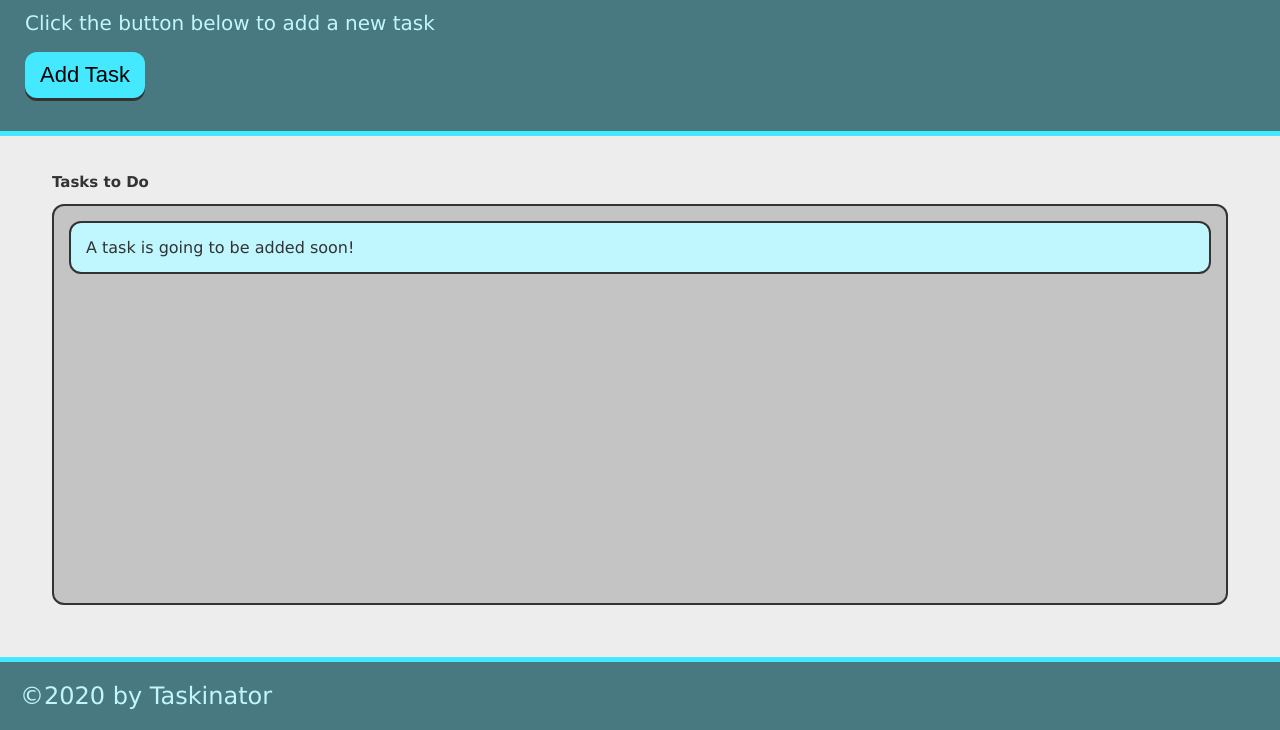
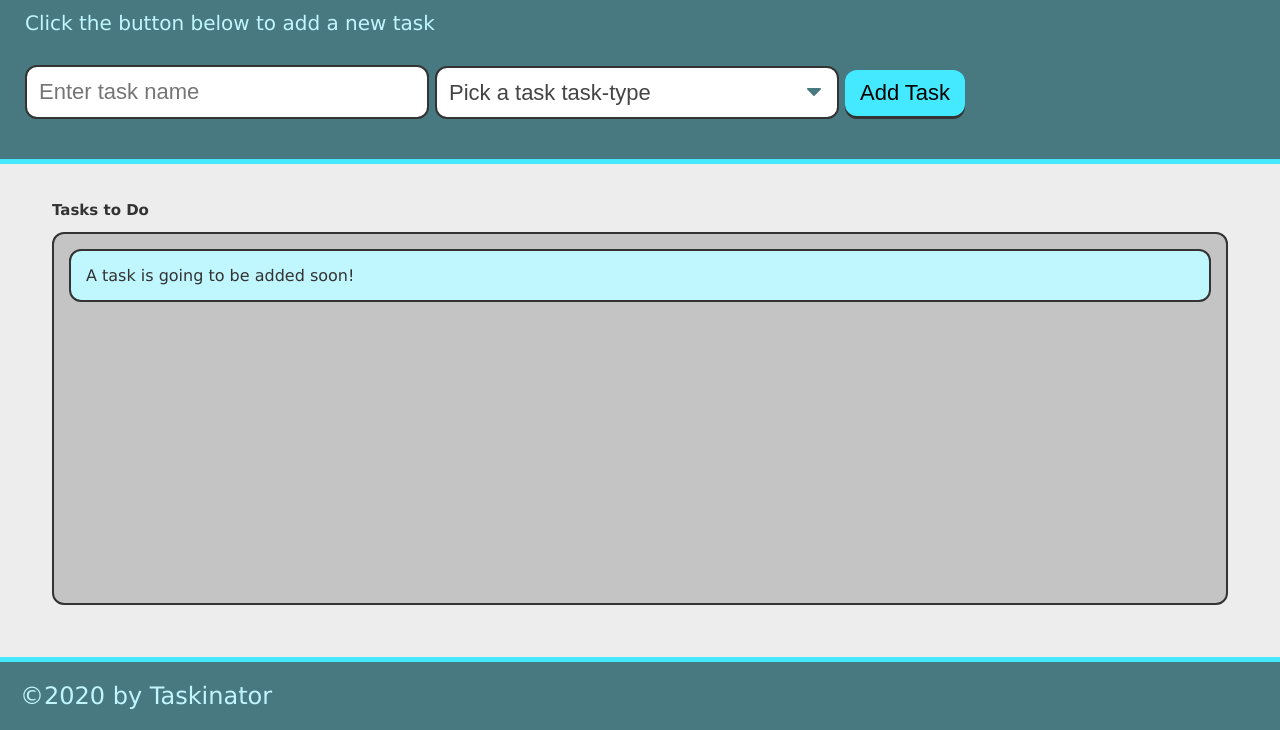
Before and after one commit to Deeparkrish/Taskinator, a plain HTML site: page index.html in a window 1280 px wide. Shown: the part 70-800 px from the top of the page. Drawn offline with Linux system fonts and the light colour scheme; files whose address does not match are found by name.

Commit message:
created form

```diff
--- a/index.html
+++ b/index.html
@@ -12,7 +12,22 @@
     <header>
         <h1>Taskinator</h1>
         <p> Click the button below to add a new task</p>
-        <button id = "save-task" class ="btn" type = "button">Add Task</button>
+        <form id ="task-from">
+            <div class ="form-group">
+                <input type ="text" name= "task-name:"placeholder="Enter task name "></input>
+            </div>
+            <div class ="form-group">
+                <select name ="task-type" class="select-dropdown">
+                    <option value="">Pick a task task-type</option>
+                    <option value = "Print">Print</option>
+                    <option value = "Web">Web</option>
+                    <option value = "Mobile">Mobile</option>
+                </select>
+            </div>
+            <div class ="form-group">
+                <button id = "save-task" class ="btn" type = "submit">Add Task</button>
+            </div>
+        </form>
     </header>
     <main class = "page-content" >
         <section class ="task-list-wrapper">
```
